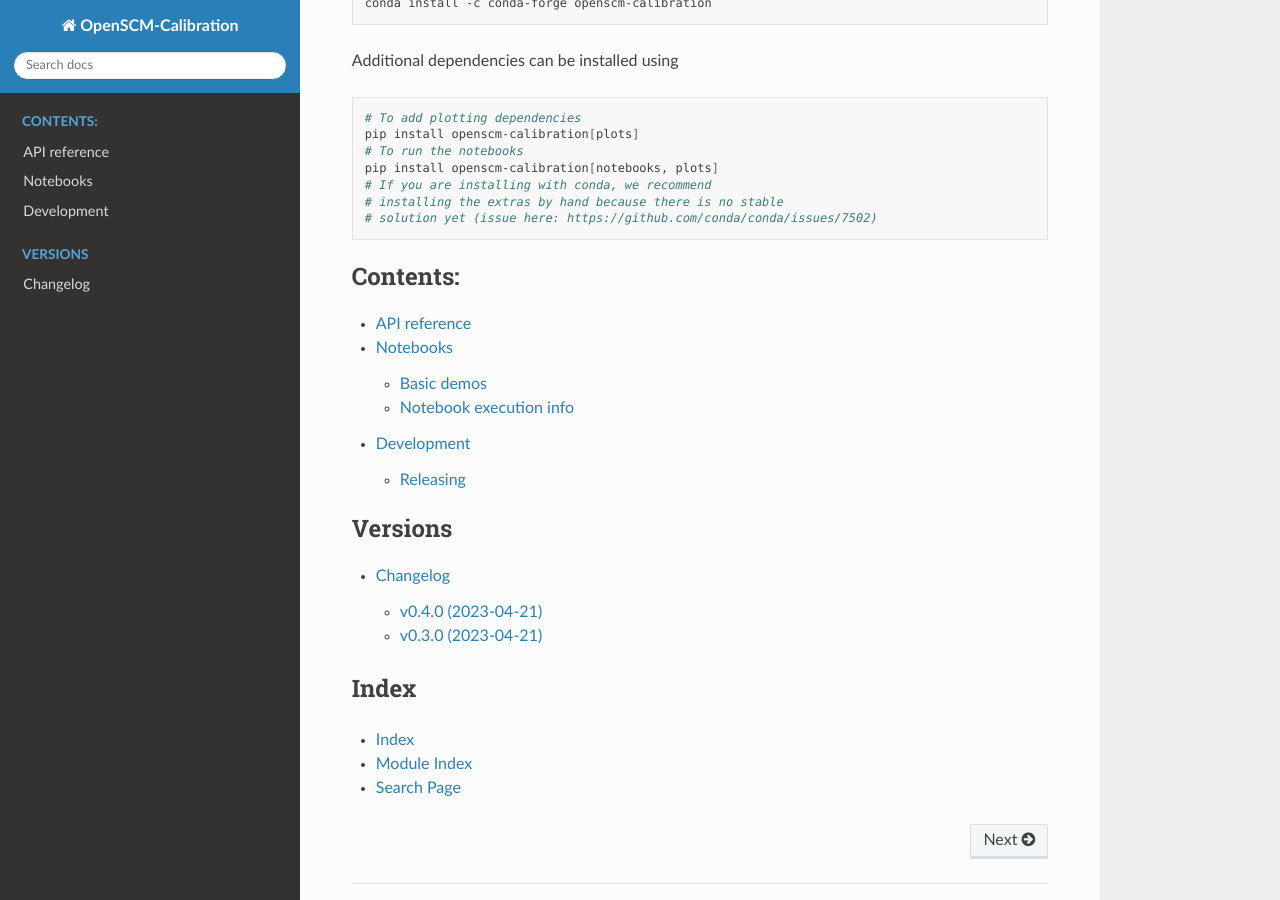
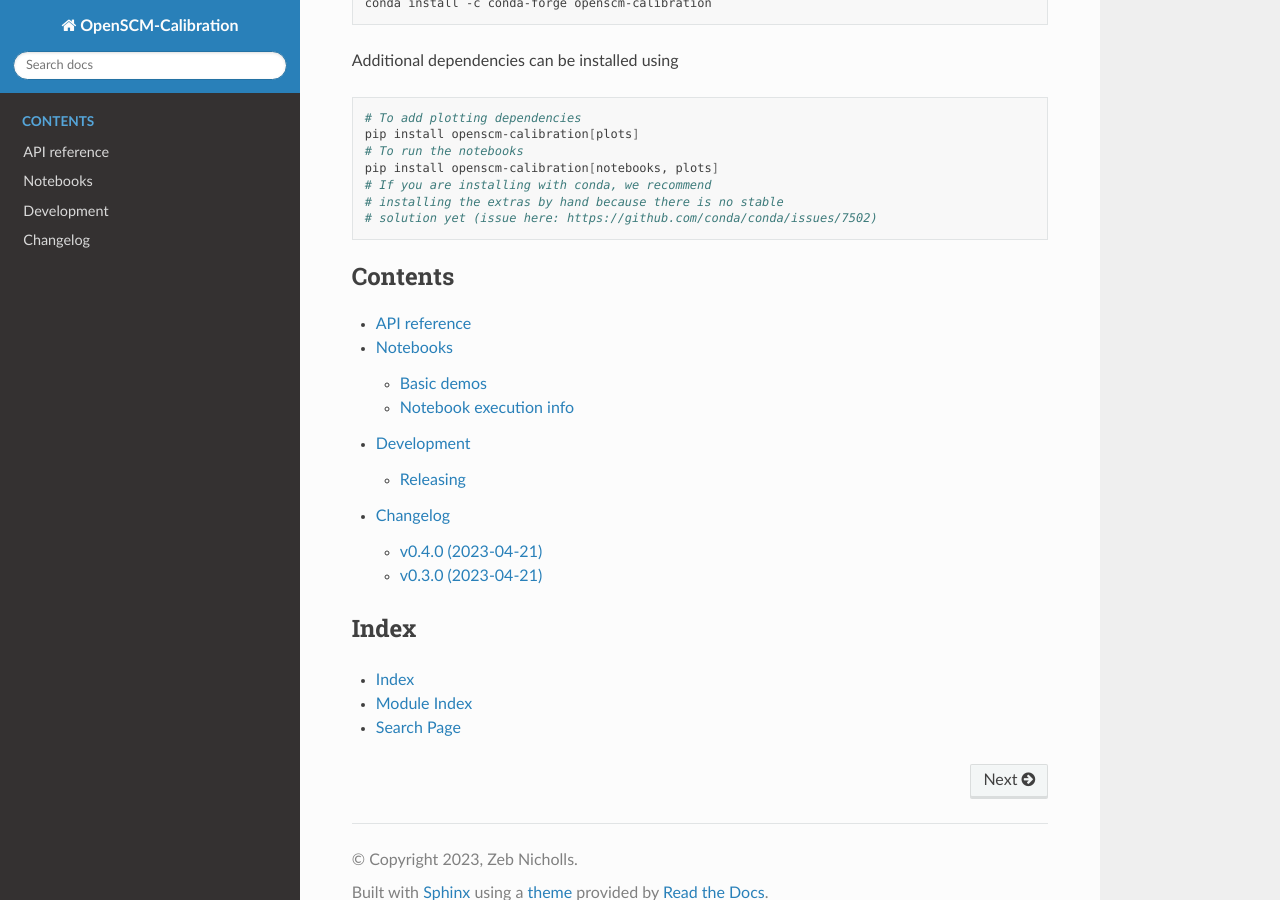
Before and after one commit to openscm/OpenSCM-Calibration, a Sphinx documentation site: the page built from docs/source/index.rst, in a window 1280 px wide and 900 px high, scrolled down 2155 px. Built offline with Sphinx 7.4.7 and the Read the Docs theme 2.0.0, drawn with Linux system fonts in a browser that asks for light colours.

```diff
--- a/docs/source/changelog.rst
+++ b/docs/source/changelog.rst
@@ -1,7 +1,4 @@
 .. _changelog-reference:
-
-Changelog
----------
 
 .. include:: ../../CHANGELOG.md
    :parser: myst_parser.sphinx_
--- a/docs/source/index.rst
+++ b/docs/source/index.rst
@@ -26,16 +26,11 @@ For more usage examples, checkout :ref:`the notebooks <notebooks-reference>`.
 
 .. toctree::
    :maxdepth: 2
-   :caption: Contents:
+   :caption: Contents
 
    api
    notebooks
    development
-
-.. toctree::
-   :maxdepth: 2
-   :caption: Versions
-
    changelog
 
 Index
```
Also changed, not shown: CHANGELOG.md (+2 -0 lines).
